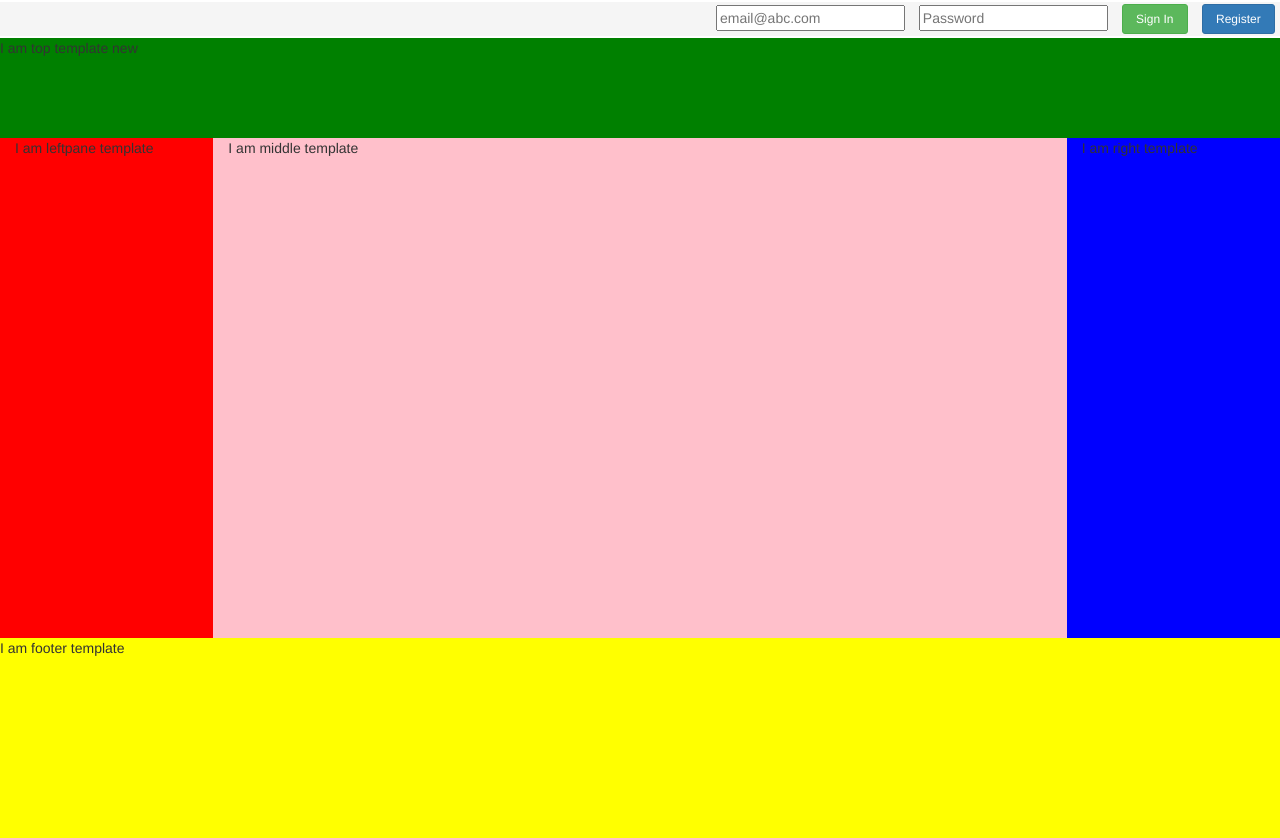
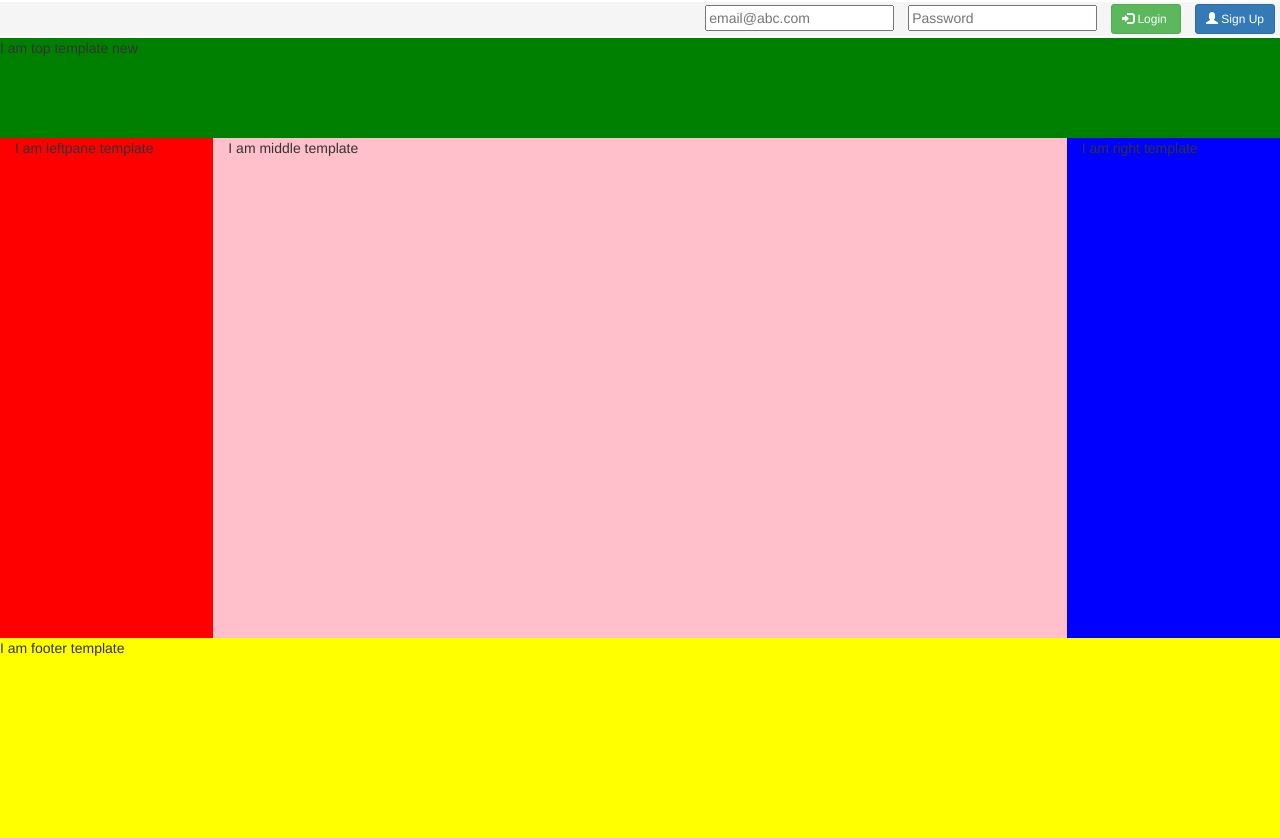
Before and after one commit to mKadiyan/mehar, a website: page uiserver/src/main/webapp/index.html in a window 1280 px wide. Drawn offline with nearby package versions, Linux system fonts and the light colour scheme.

Commit message:
header pane .. improve style

```diff
--- a/uiserver/src/main/webapp/templates/headerPaneTemplate.html
+++ b/uiserver/src/main/webapp/templates/headerPaneTemplate.html
@@ -2,10 +2,12 @@
         <ul class="list-inline pull-right">
             <li ng-show="login" class="label">Welcome &nbsp;</li>
             <li ng-show="login"><label>{{userName}}&nbsp; </label></li>
+
             <li ng-hide="login"><input type="text" placeholder="email@abc.com" class="uname" ng-model="loginId"/></li>
             <li ng-hide="login"><input type="password" placeholder="Password" class="pword" ng-model="Password"/></li>
-            <li ng-hide="login"><button type="button" class="btn  btn-success btn-sm" ng-click="doLogin()">&nbsp;Sign In&nbsp;</button></li>
-            <li ng-hide="login"><button type="button" class="btn  btn-primary btn-sm" ng-click="doRegistration()">&nbsp;Register&nbsp;</button></li>
-            <li ng-show="login"><button type="button" class="btn  btn-warning btn-sm" ng-click="doLogout()">&nbsp;Logout&nbsp;</button></li>
+
+            <li ng-hide="login"><button type="button" class="btn  btn-success btn-sm" ng-click="doLogin()"><span class="glyphicon glyphicon-log-in"/> Login&nbsp;</button></li>
+            <li ng-hide="login"><button type="button" class="btn  btn-primary btn-sm" ng-click="doRegistration()"><span class="glyphicon glyphicon-user"/> Sign Up</button></li>
+            <li ng-show="login"><button type="button" class="btn  btn-warning btn-sm" ng-click="doLogout()"><span class="glyphicon glyphicon-log-out"/> Logout</button></li>
         </ul>
 </div>
```
